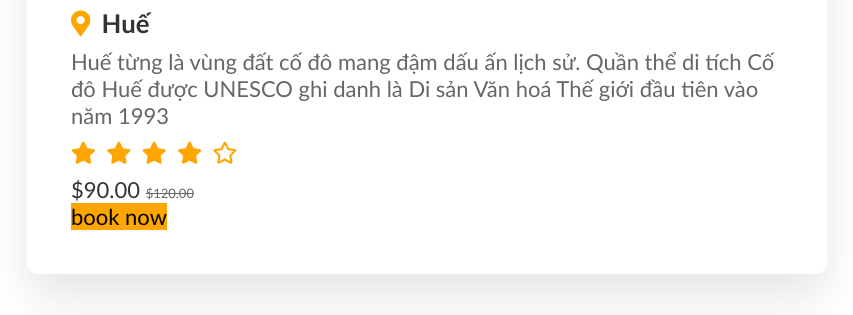
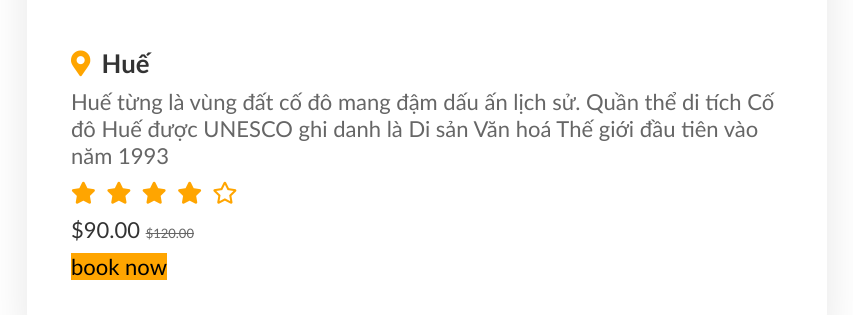
Before and after one commit to GKhanh69/DOANN7, a PHP site: page / in a window 1280 px wide. Shown: the part 5346-5661 px from the top of the page, without its empty margins (213-1066 px from the left). Run offline with PHP 8.4, Linux system fonts and the light colour scheme.

Commit message:
Update style.css

```diff
--- a/project-Travel/assets/css/style.css
+++ b/project-Travel/assets/css/style.css
@@ -437,6 +437,7 @@ ul {
 }
 #recommend .box-container .box .content .price{
     padding-top: 10px;
+    padding-bottom: 10px;
     color: #333;
 }
 #recommend .box-container .box .content .price span{
```
